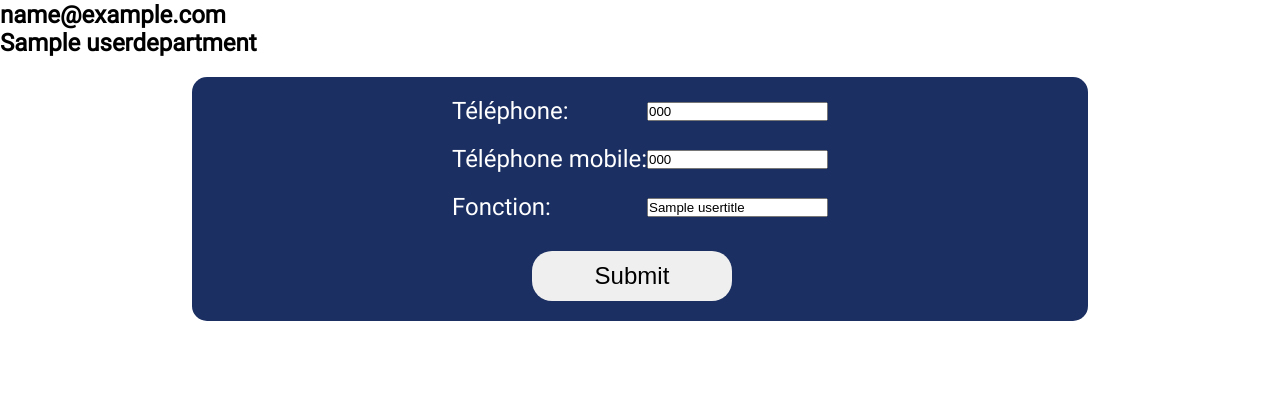
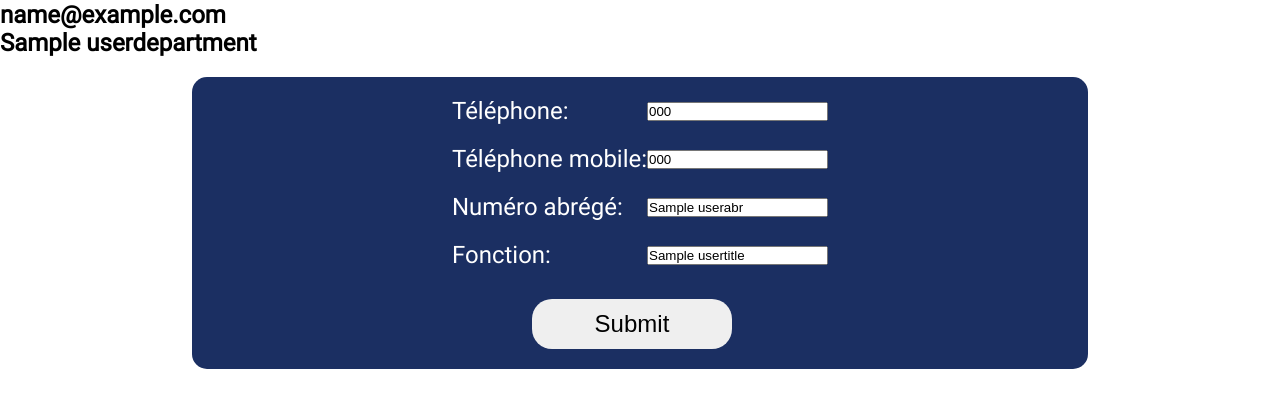
Before and after one commit to djalexkidd/profile-editor, a Node server app: template views/index.ejs in a window 1280 px wide. Shown: the part 181-589 px from the top of the page. Run offline with Node 20, Linux system fonts and the light colour scheme; the template is opened without the code that fills it: most values are stand-ins (such as "Sample title", 1, 10 or a date in 2020).

Commit message:
Finito pipo !

```diff
--- a/app.js
+++ b/app.js
@@ -31,7 +31,7 @@ function getAdUser(req) {
            username: req.cookies.token,
            password: req.cookies.token2,
            attributes: {
-            user: ['userPrincipalName', 'cn', 'telephoneNumber', 'otherTelephone', 'title', 'givenName', 'department' ]
+            user: ['userPrincipalName', 'cn', 'telephoneNumber', 'otherTelephone', 'title', 'givenName', 'department', 'ipPhone']
           } }
     const ad = new ActiveDirectory(ad_config);
 
@@ -54,7 +54,8 @@ app.get("/", async (req, res) => {
                 userdepartment: user.department,
                 usertelephone: user.telephoneNumber,
                 usermobile: user.otherTelephone,
-                usertitle: user.title
+                usertitle: user.title,
+                userabr: user.ipPhone
             });
         })
     } else {
@@ -112,7 +113,7 @@ app.post('/', (req, res, next) => {
         assert.ifError(err);
     });
 
-    const { userTel, userTelMobile, userTitle } = req.body; // Charge les données du formulaire
+    const { userTel, userTelMobile, userAbr, userTitle } = req.body; // Charge les données du formulaire
 
     const changeOne = new ldap.Change({
         operation: 'replace',
@@ -132,6 +133,13 @@ app.post('/', (req, res, next) => {
         operation: 'replace',
         modification: {
             title: userTitle
+        }
+    });
+
+    const changeFour = new ldap.Change({
+        operation: 'replace',
+        modification: {
+            ipPhone: userAbr
         }
     });
 
@@ -157,6 +165,10 @@ app.post('/', (req, res, next) => {
                 client.modify('cn=' + req.cookies.token3 + ',cn=Users,' + process.env.AD_BASEDN, changeThree, (err) => {
                     assert.ifError(err);
                 });
+
+                client.modify('cn=' + req.cookies.token3 + ',cn=Users,' + process.env.AD_BASEDN, changeFour, (err) => {
+                    assert.ifError(err);
+                });
             }
         }
     });
--- a/views/index.ejs
+++ b/views/index.ejs
@@ -41,6 +41,11 @@
             </div>
 
             <div class="option-component">
+                <p class="mobile-shrink">Numéro abrégé:</p>
+                <input maxlength="3" name="userAbr" value="<%= userabr %>" required>
+            </div>
+
+            <div class="option-component">
                 <p>Fonction:</p>
                 <input name="userTitle" value="<%= usertitle %>" required>
             </div>
```
